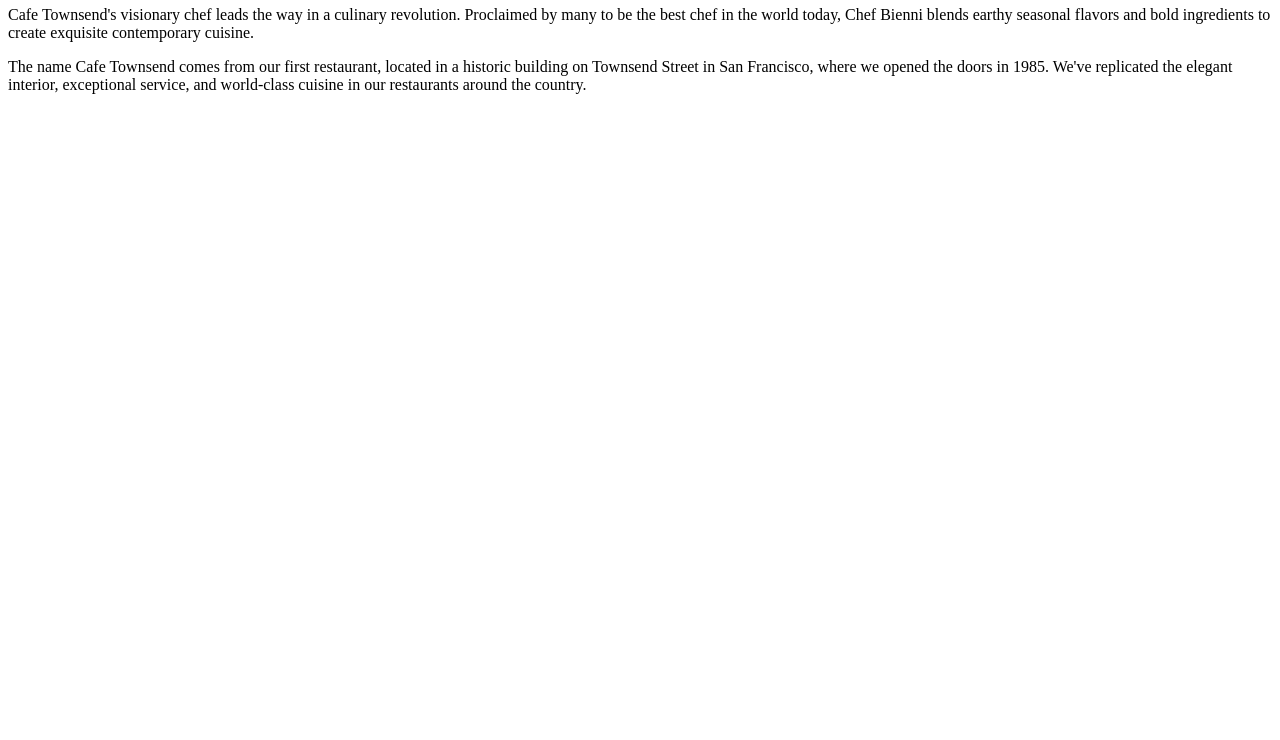
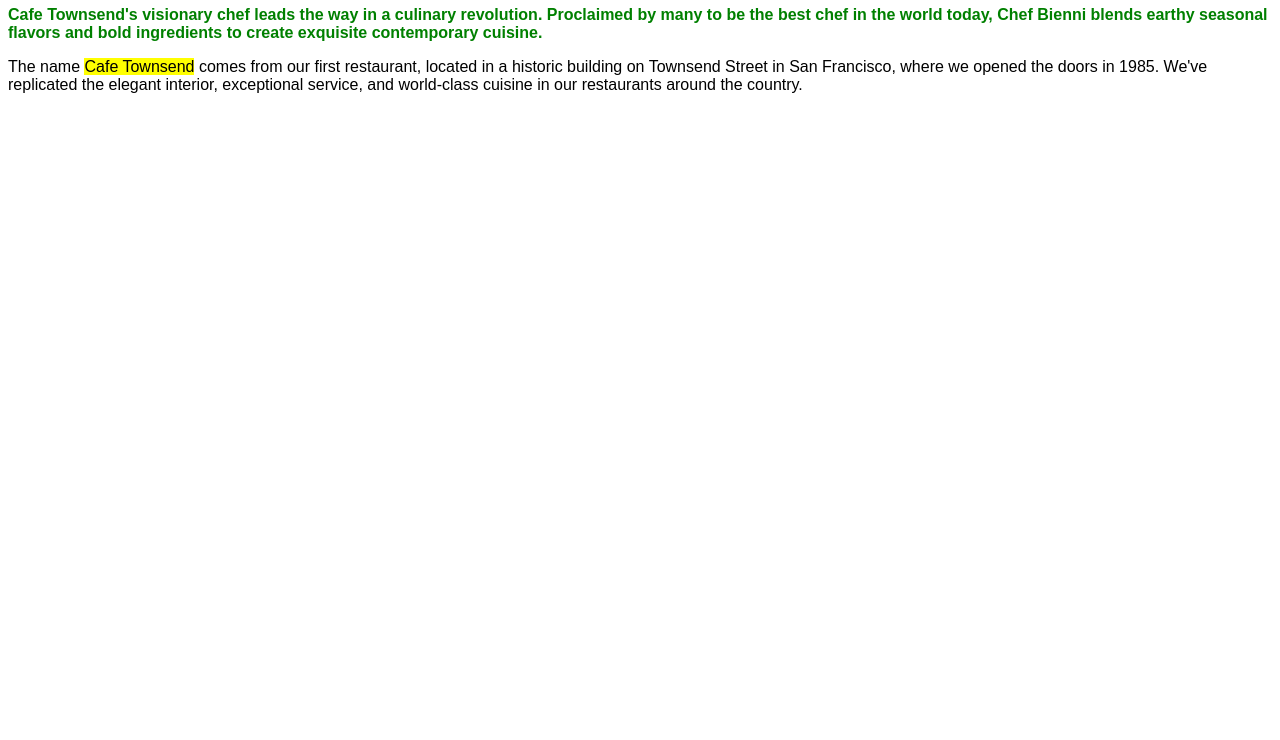
Before and after one commit to Seixaslima/Curso-web-Udemy, a plain HTML site: page Curso2_CSS3/unidade03/exercicio02.html in a window 1280 px wide. Shown: the part 60-800 px from the top of the page. Drawn offline with Linux system fonts and the light colour scheme.

Commit message:
exercicios unidade 3

```diff
--- /dev/null
+++ b/Curso2_CSS3/unidade03/_CSS/estilo.css
@@ -0,0 +1,11 @@
+h1 {
+  font-family: sans-serif;
+  size: 36px;
+  color: brown;
+}
+
+p {
+  font-family: sans-serif;
+  size: 18px;
+  color: gray;
+}
--- a/Curso2_CSS3/unidade03/exercicio02.html
+++ b/Curso2_CSS3/unidade03/exercicio02.html
@@ -1,11 +1,27 @@
 <html>
   <head>
     <title>Curso de CSS3 - Essencial</title>
-        <meta charset="utf-8">
+    <meta charset="utf-8" />
+    <style>
+      p {
+        font-family: sans-serif;
+      }
+    </style>
   </head>
   <body>
     <h1>Cafe Townsend welcomes you</h1>
-        <p>Cafe Townsend's visionary chef leads the way in a culinary revolution. Proclaimed by many to be the best chef in the world today, Chef Bienni blends earthy seasonal flavors and bold ingredients to create exquisite contemporary cuisine. </p>
-        <p>The name Cafe Townsend comes from our first restaurant, located in a historic building on Townsend Street in San Francisco, where we opened the doors in 1985. We've replicated the elegant interior, exceptional service, and world-class cuisine in our restaurants around the country.</p>
+    <p style="color: green; font-weight: bold">
+      Cafe Townsend's visionary chef leads the way in a culinary revolution.
+      Proclaimed by many to be the best chef in the world today, Chef Bienni
+      blends earthy seasonal flavors and bold ingredients to create exquisite
+      contemporary cuisine.
+    </p>
+    <p>
+      The name <span style="background: yellow">Cafe Townsend</span> comes from
+      our first restaurant, located in a historic building on Townsend Street in
+      San Francisco, where we opened the doors in 1985. We've replicated the
+      elegant interior, exceptional service, and world-class cuisine in our
+      restaurants around the country.
+    </p>
   </body>
 </html>
```
Also changed, not shown: Curso2_CSS3/unidade03/exercicio01.html (+25 -3 lines), Curso2_CSS3/unidade03/exercicio03.html (+14 -3 lines). Lines whose indentation alone changed are shown as unchanged.
